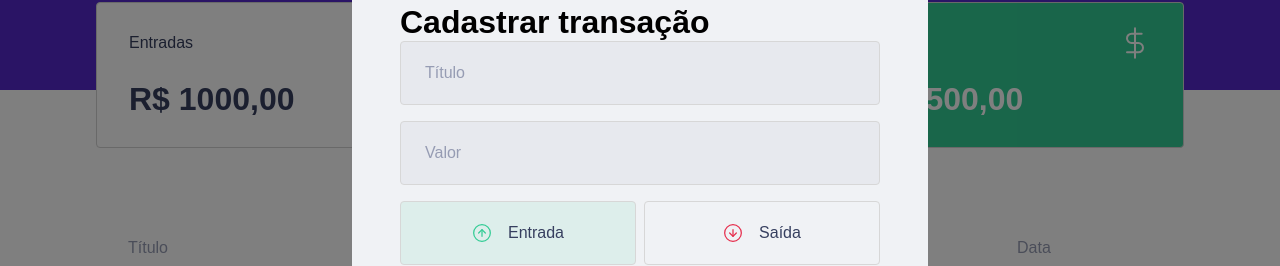
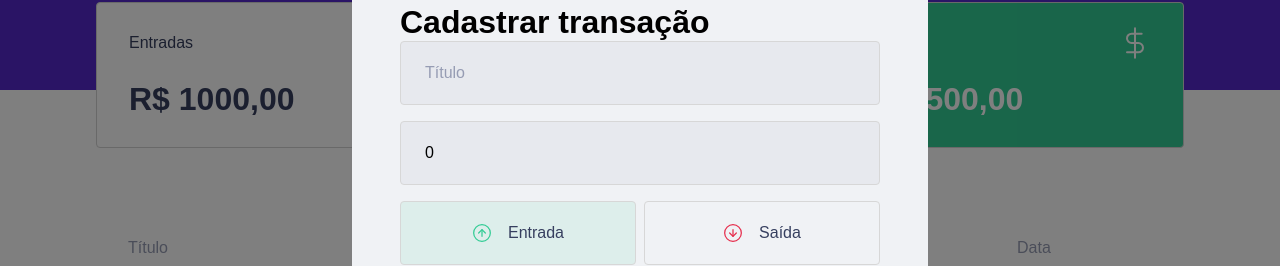
Before and after one commit to misael28/dbmoney, a React (Create React App) app: page / in a window 1280 px wide. Both pictures are taken after a click on the button "Nova transação". Shown: the part 182-448 px from the top of the page. Built offline with nearby package versions, Linux system fonts and the light colour scheme; no server answers; what miragejs would draw is missing.

Commit message:
feat: create transactions post route

```diff
--- a/src/components/NewTransactionModal/index.tsx
+++ b/src/components/NewTransactionModal/index.tsx
@@ -6,18 +6,35 @@
 import closeImg from "../../assets/close.svg";
 import incomeImg from "../../assets/income.svg";
 import outcomeImg from "../../assets/outcome.svg";
-import { useState } from "react";
+import { FormEvent, useState } from "react";
 import { RadioBox } from "./styles";
-
+import { api } from "../../services/api";
 interface NewTransactionModalProps {
   isOpen: boolean;
   onRequestClose: () => void;
 }
+
 export function NewTransactionModal({
   isOpen,
   onRequestClose,
 }: NewTransactionModalProps) {
+  const [title, setTitle] = useState("");
+  const [value, setValue] = useState(0);
+  const [category, setCategory] = useState("");
   const [type, setType] = useState("deposit");
+
+  function handleCreateNewTransaction(event: FormEvent) {
+    event.preventDefault();
+
+    const data = {
+      title,
+      value,
+      category,
+      type,
+    };
+
+    api.post("/transactions", data);
+  }
 
   return (
     <Modal
@@ -33,12 +50,21 @@
       >
         <img src={closeImg} alt="fechar modal" />
       </button>
-      <Container>
+      <Container onSubmit={handleCreateNewTransaction}>
         <h1>Cadastrar transação</h1>
 
-        <input placeholder="Título" />
+        <input
+          value={title}
+          onChange={(event) => setTitle(event.target.value)}
+          placeholder="Título"
+        />
 
-        <input type="number" placeholder="Valor" />
+        <input
+          value={value}
+          onChange={(event) => setValue(Number(event.target.value))}
+          type="number"
+          placeholder="Valor"
+        />
 
         <TransactionTypeContainer>
           <RadioBox
@@ -66,7 +92,11 @@
           </RadioBox>
         </TransactionTypeContainer>
 
-        <input placeholder="Categoria" />
+        <input
+          value={category}
+          onChange={(event) => setCategory(event.target.value)}
+          placeholder="Categoria"
+        />
 
         <button type="submit">Cadastrar</button>
       </Container>
```
